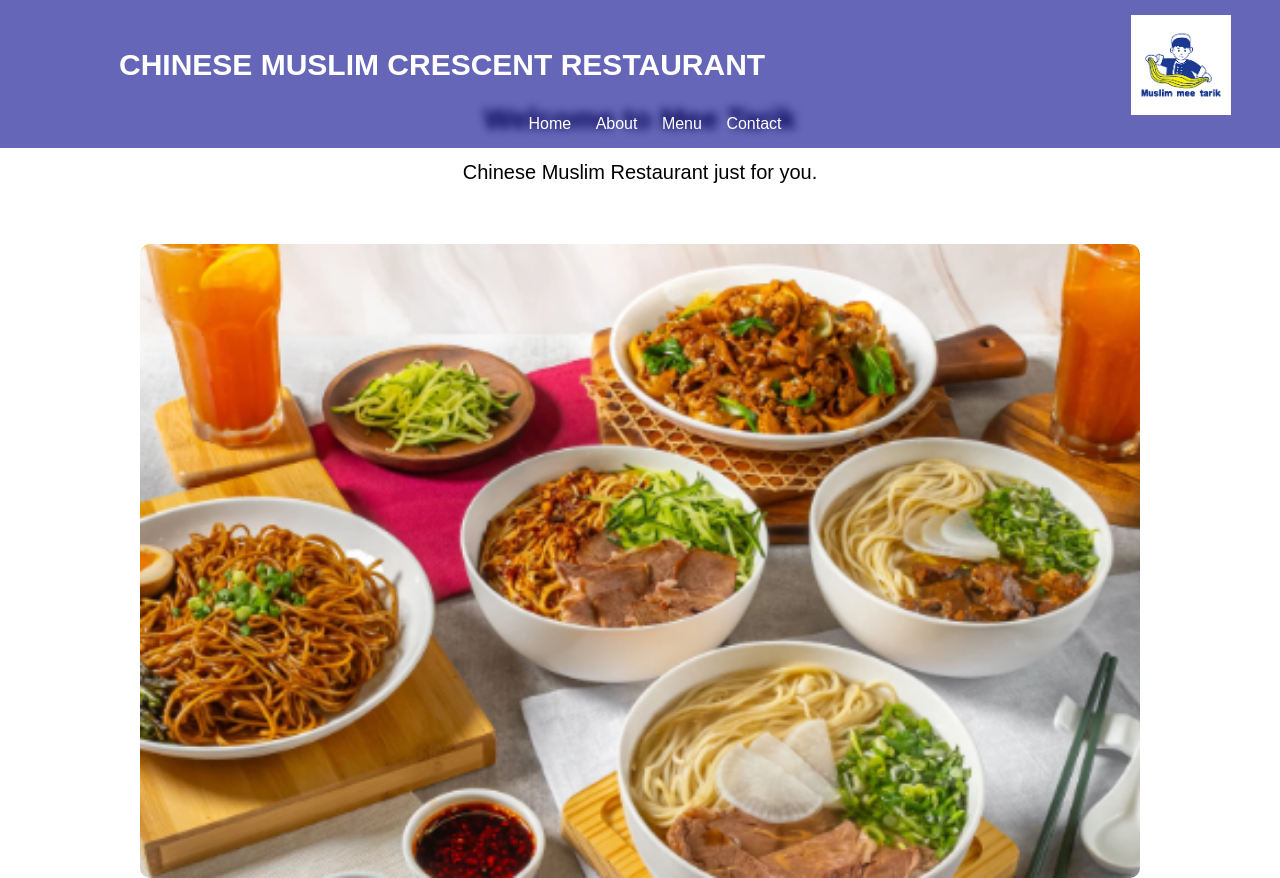
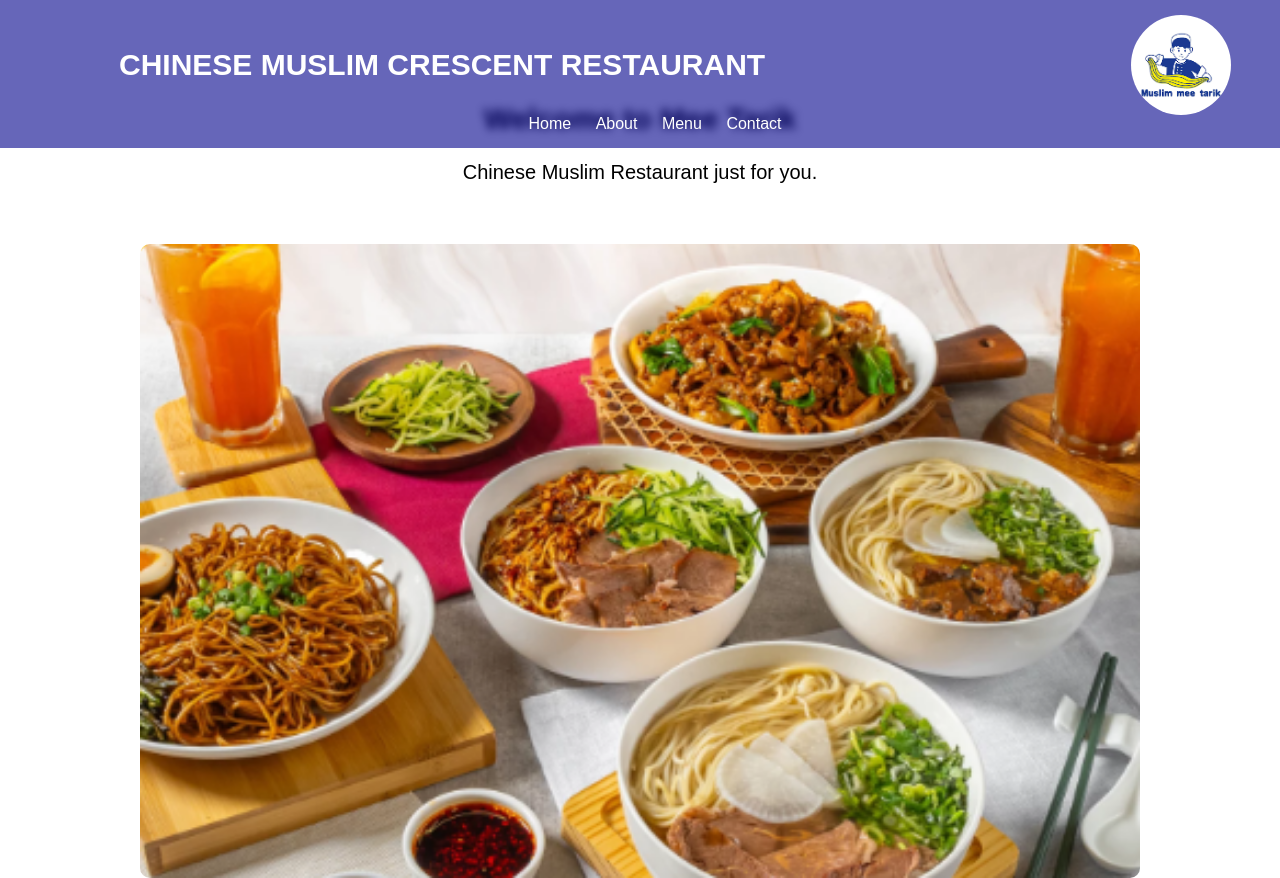
Before and after one commit to ebyishere/meetarik, a plain HTML site: page index.html in a window 1280 px wide. Shown: the top 878 px of the page. Drawn offline with Linux system fonts and the light colour scheme.

Commit message:
Update style.css

```diff
--- a/style.css
+++ b/style.css
@@ -110,6 +110,7 @@ footer {
  .navbar img {
   height: 100px;
   margin-left: 20px;
+  border-radius: 50px
 }
 
 section {
```
